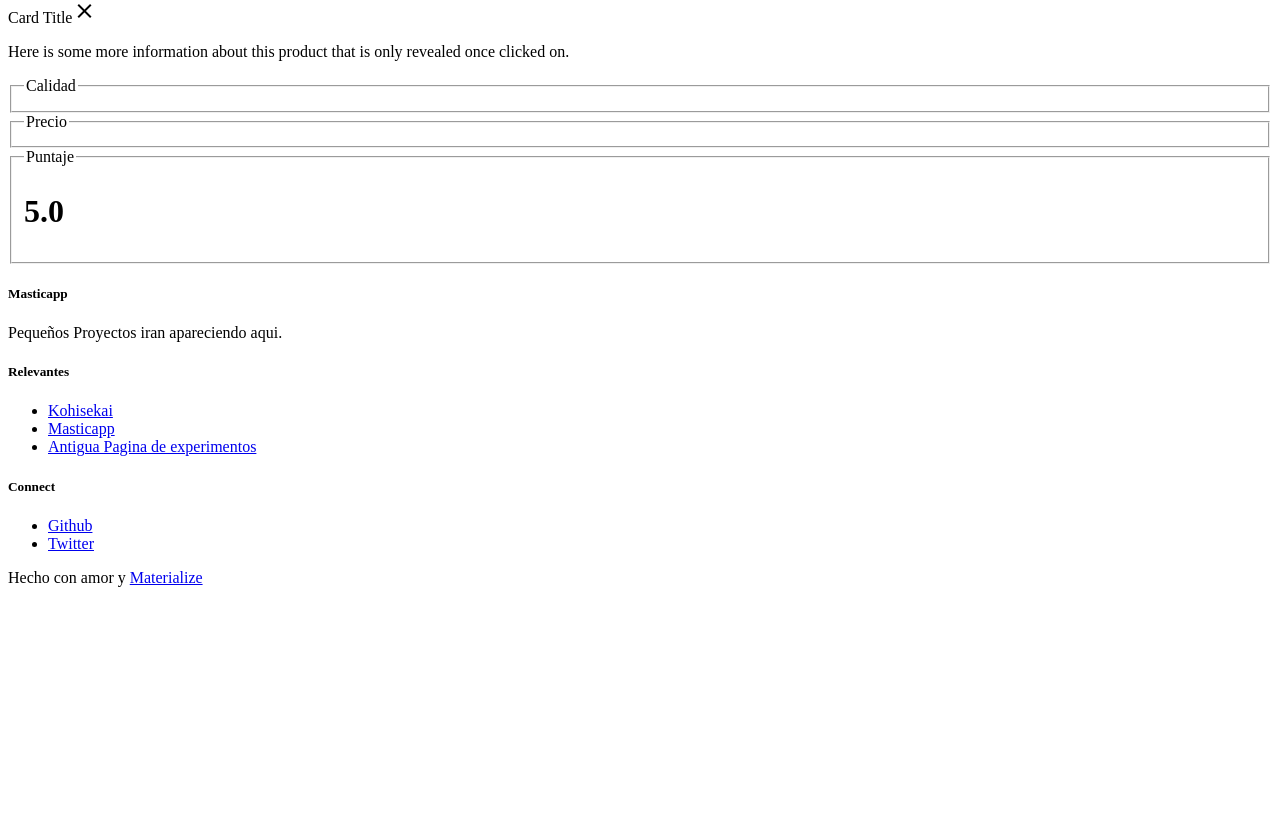
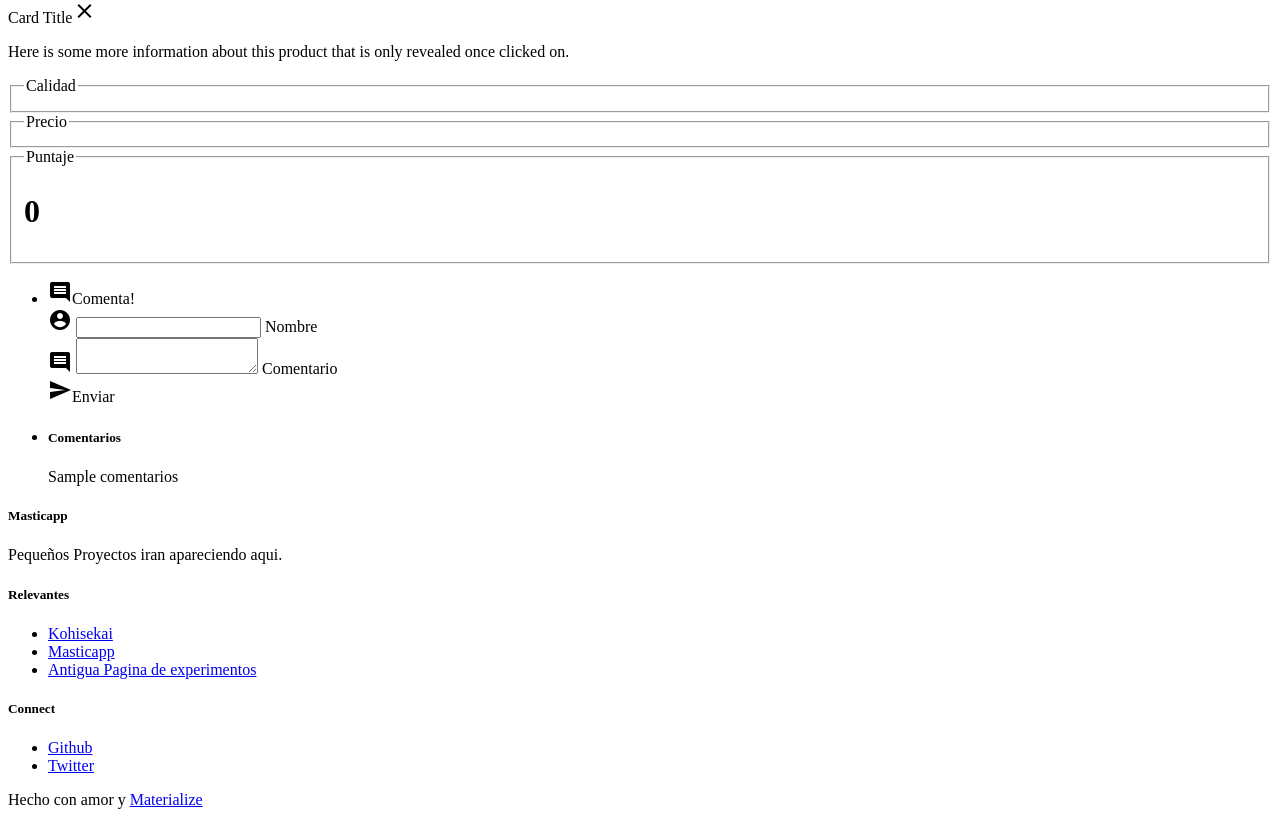
Before and after one commit to SirKawaii/masticapp, a PHP site: the page made by application/views/local/local.php in a window 1280 px wide. Shown: the part 871-1688 px from the top of the page. Before the commit the page ends 1458 px from the top, so only its background shows below. Run offline with PHP 8.4, Linux system fonts and the light colour scheme; the template is opened without the code that fills it: most values are stand-ins (such as "Sample title", 1, 10 or a date in 2020); data that the repository does not hold is empty; some libraries are stand-ins or nearby versions.

Commit message:
agregados, comentarios y puntuacion

```diff
--- a/application/libraries/Incluye_estrellas.php
+++ b/application/libraries/Incluye_estrellas.php
@@ -66,7 +66,7 @@ var options_calidad = {
     selected_symbol_type: 'utf8_fork', // Must be a key from symbols
     cursor: 'default',
     readonly: false,
-    change_once: false, // Determines if the rating can only be set once
+    change_once: true, // Determines if the rating can only be set once
 }
 
 var options_precio = {
@@ -88,7 +88,7 @@ var options_precio = {
     selected_symbol_type: 'utf8_dinero', // Must be a key from symbols
     cursor: 'default',
     readonly: false,
-    change_once: false, // Determines if the rating can only be set once
+    change_once: true, // Determines if the rating can only be set once
 }
 
 $(".rating_calidad").rate(options_calidad);
--- a/application/views/local/local.php
+++ b/application/views/local/local.php
@@ -4,6 +4,10 @@ $local_data = json_decode($local);
 $local_dat = $local_data[0];
 $precio = $puntaje['precio'][0];
 $calidad = $puntaje['calidad'][0];
+
+
+//variables de local
+$promedio = round((($precio->prom_precio + $calidad->prom_calidad)/2),1);
 
 
 ?>
@@ -35,17 +39,118 @@ $calidad = $puntaje['calidad'][0];
             </div>
         <div class='col s4'>
             <fieldset ><legend>Puntaje</legend>
-            <h1 class='center-align'>5.0</h1>
+            <h1 class='center-align'><?= $promedio ?></h1>
             </fieldset>
         </div>
         </div>
     </div>
 
+    <div class="col l4 s12 m10 l4 offset-m1">
+        <div class="card-panel hoverable">
+             <div class="row" id="agregar_comentario">
+                <ul class="collapsible" data-collapsible="accordion">
+                    <li>
+                      <div class="collapsible-header"><i class="material-icons">comment</i>Comenta!</div>
+                      <div class="collapsible-body">
+                        <form>
+                            <div class="row">
+                                <div class="input-field col s12">
+                                    <i class="material-icons prefix">account_circle</i>
+                                    <input id="nombre" type="text" class="validate" >
+                                    <label for="nombre">Nombre</label>
+                                </div>
+                                <div class="input-field col s12">
+                                    <i class="material-icons prefix">comment</i>
+                                    <textarea id="comentario" class="materialize-textarea"></textarea>
+                                    <label for="comentario">Comentario</label>
+                                </div>
+                                <div class="col offset-m8 offset-s7 offset-l6">
+                                    <a class="waves-effect waves-light btn" id="enviar-comentario"><i class="material-icons right">send</i>Enviar</a>
+                                </div>
+                            </div>
+                        </form>
+                      </div>
+                    </li>
+                </ul>
+              </div>
+            <div>
+                <div class="row">
+                    <ul class="collection with-header" id="caja-comentarios">
+                        <li class="collection-header"><h5>Comentarios</h5></li>
+                        <?= $comentarios; ?>
+                    </ul>
+                </div>
+            </div>
+        </div>
+    </div>
 </div>
+
 </div>
 <script>
 $(".rating_precio").on("change", function(ev, data){
     console.log(data.from, data.to);
+        $.ajax({
+            url:"<?= base_url('local/actualiza_precio')?>" ,
+            type:"POST",
+            data:{id:<?= $precio->ml_id ?>,voto:data.to},
+            success:function(respuesta){
+                console.log(respuesta);
+                Materialize.toast('Puntaje en Precio Agregado!', 4000) // 4000 is the duration of the toast
+            },
+            fail:function(respuesta){
+                alert("el voto a fallado ");
+            }
+
+        });
 
 });
+$(".rating_calidad").on("change", function(ev, data){
+    console.log(data.from, data.to);
+        $.ajax({
+            url:"<?= base_url('local/actualiza_calidad')?>" ,
+            type:"POST",
+            data:{id:<?= $precio->ml_id ?>,voto:data.to},
+            success:function(respuesta){
+                console.log(respuesta);
+                Materialize.toast('Puntaje en Calidad Agregado!', 4000) // 4000 is the duration of the toast
+            },
+            fail:function(respuesta){
+                alert("el voto a fallado ");
+            }
+
+        });
+
+});
+//inserta comentario
+$("#enviar-comentario").on("click", function(){
+
+    var id = <?= $local_dat->ml_id;?>;
+    var nombre = document.getElementById('nombre').value;
+    var comentario = document.getElementById('comentario').value;
+
+    if(id == "" | nombre == "" | comentario == ""){
+        Materialize.toast('Por favor, rellena todos los campos.', 4000) // 4000 is the duration of the toast
+        Materialize.toast(id+" "+nombre+" "+comentario, 4000) // 4000 is the duration of the toast
+    }else{
+        $.ajax({
+            url:"<?= base_url('local/agrega_comentario')?>" ,
+            type:"POST",
+            data:{id:id,nombre:nombre,comentario:comentario},
+            success:function(respuesta){
+                console.log(respuesta);
+                $("#agregar_comentario").addClass( "hide" );
+                $("#caja-comentarios").append("<li class='collection-item'><span class='title'><h5>"+nombre+"</h5></span><blockquote>"+comentario+"</blockquote></li>");
+                Materialize.toast('Comentario Agregado', 4000) // 4000 is the duration of the toast
+            },
+            fail:function(respuesta){
+                alert("el voto a fallado ");
+                console.log(respuesta);
+            }
+
+        });
+    }
+
+
+});
+
 </script>
--- a/assets/js/init.js
+++ b/assets/js/init.js
@@ -3,7 +3,8 @@
 
     $('.button-collapse').sideNav();
     $(".dropdown-button").dropdown();
-
+    $('.tooltipped').tooltip({delay: 50});
+    $('.collapsible').collapsible();
 
 
 
```
Also changed, not shown: application/controllers/Local.php (+28 -5 lines), application/libraries/Comentarios.php (added, +32 -0 lines), application/models/Dir_locales_model.php (+69 -0 lines).
